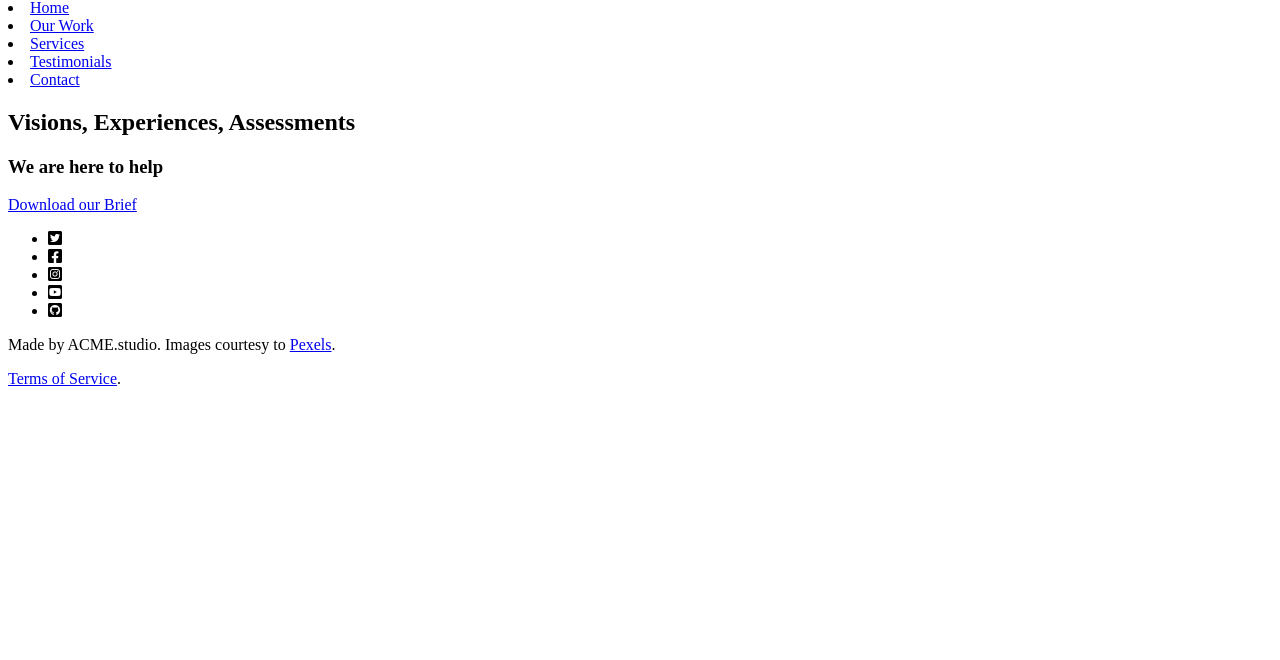
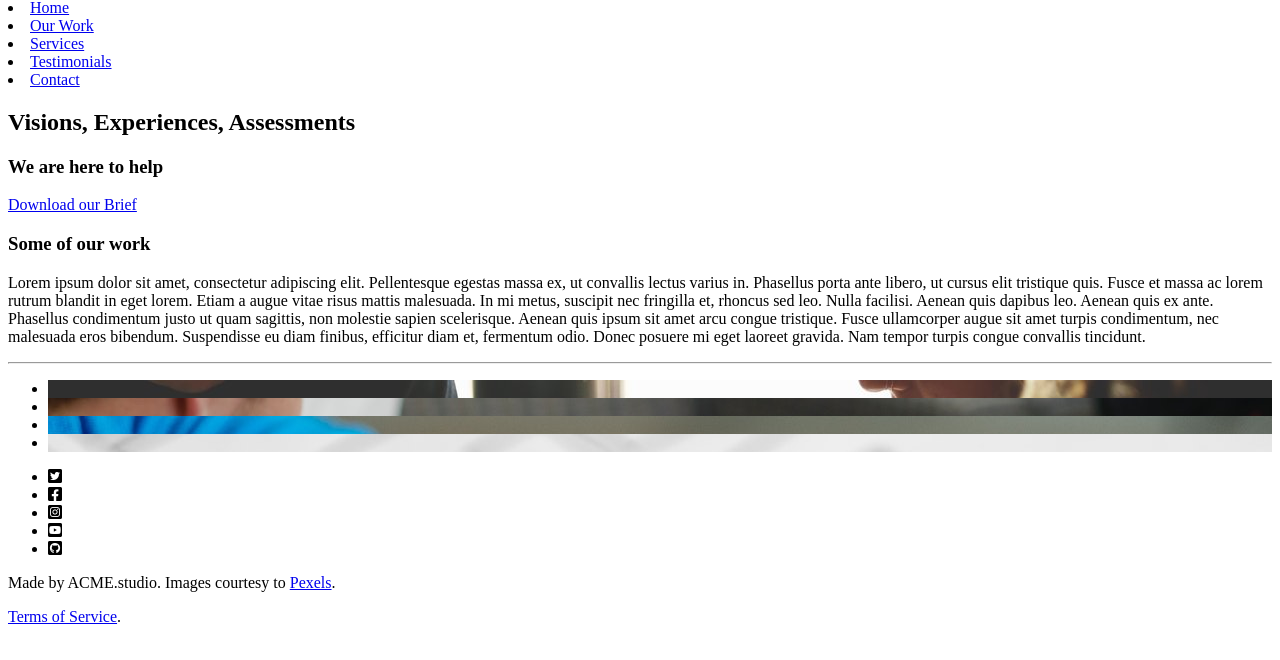
Before and after one commit to upc-pre-202201-si385-sv42/acme-studio-basic-landing, a plain HTML site: page public/index.html in a window 1280 px wide. Shown: the part 68-728 px from the top of the page. Drawn offline with nearby package versions, Linux system fonts and the light colour scheme.

Commit message:
feat(our-work): Added Our Work Section content.

```diff
--- a/public/index.html
+++ b/public/index.html
@@ -23,6 +23,21 @@
         <a href="#">Download our Brief</a>
     </section>
 
+    <section id="our-work">
+        <h3>Some of our work</h3>
+        <p>Lorem ipsum dolor sit amet, consectetur adipiscing elit. Pellentesque egestas massa ex, ut convallis lectus varius in. Phasellus porta ante libero, ut cursus elit tristique quis. Fusce et massa ac lorem rutrum blandit in eget lorem. Etiam a augue vitae risus mattis malesuada. In mi metus, suscipit nec fringilla et, rhoncus sed leo. Nulla facilisi. Aenean quis dapibus leo. Aenean quis ex ante. Phasellus condimentum justo ut quam sagittis, non molestie sapien scelerisque. Aenean quis ipsum sit amet arcu congue tristique. Fusce ullamcorper augue sit amet turpis condimentum, nec malesuada eros bibendum. Suspendisse eu diam finibus, efficitur diam et, fermentum odio. Donec posuere mi eget laoreet gravida. Nam tempor turpis congue convallis tincidunt.</p>
+        <hr>
+        <ul>
+            <li style="background-image: url(assets/images/meeting.jpg);" role="img"
+            aria-label="Our Team during UX Need-finding interviews"></li>
+            <li style="background-image: url(assets/images/startup.jpg);" role="img"
+            aria-label="An Agile Planning Meeting for a Customer Project"></li>
+            <li style="background-image: url(assets/images/watch.jpg);" role="img"
+            aria-label="During a testing session with a user for a Restaurant Searching Wearable App"></li>
+            <li style="background-image: url(assets/images/wireframe.jpg);" role="img"
+            aria-label="Some Wireframes for a news content platform, as part of our UX Design Lifecycle"></li>
+        </ul>
+    </section>
 
 </main>
 <div id="footer-placeholder"></div>
```
